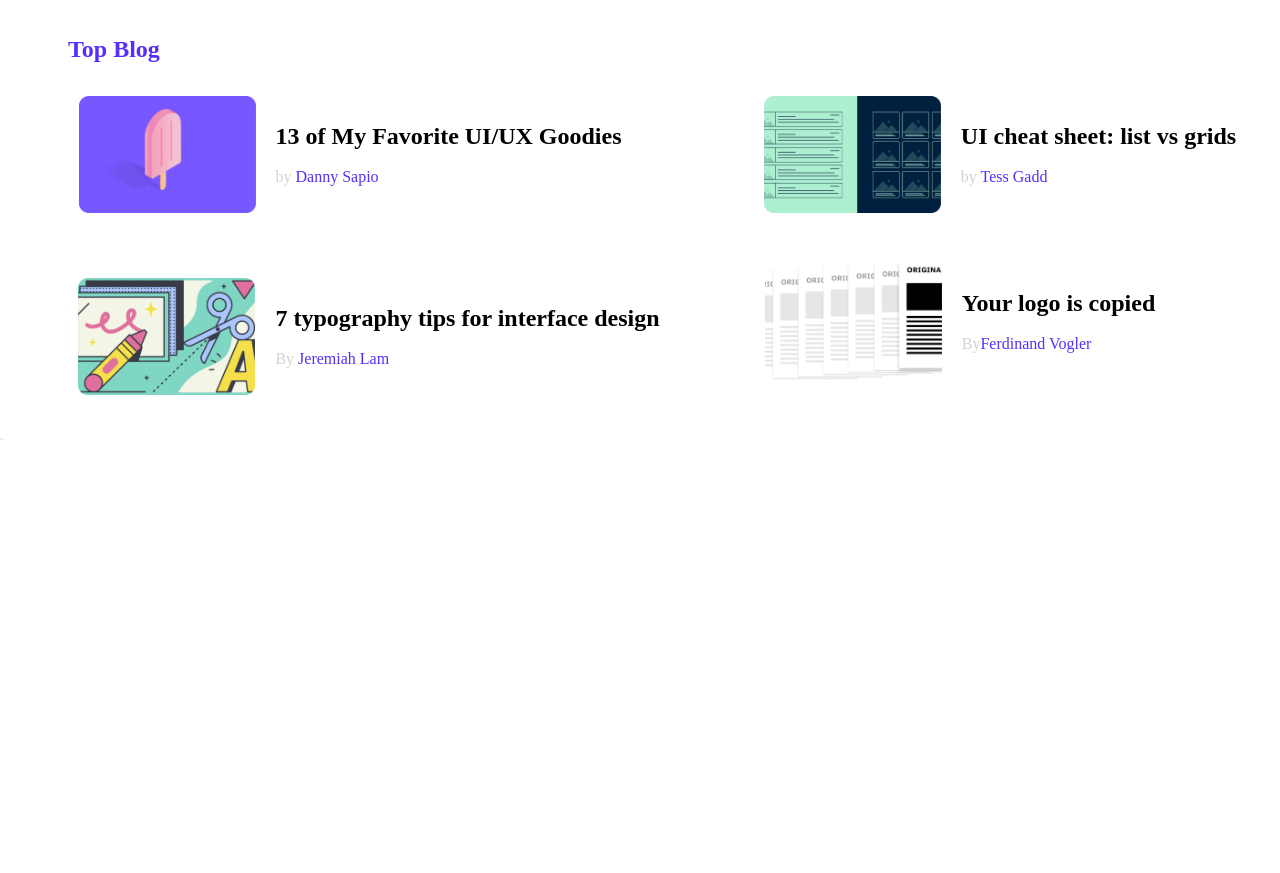
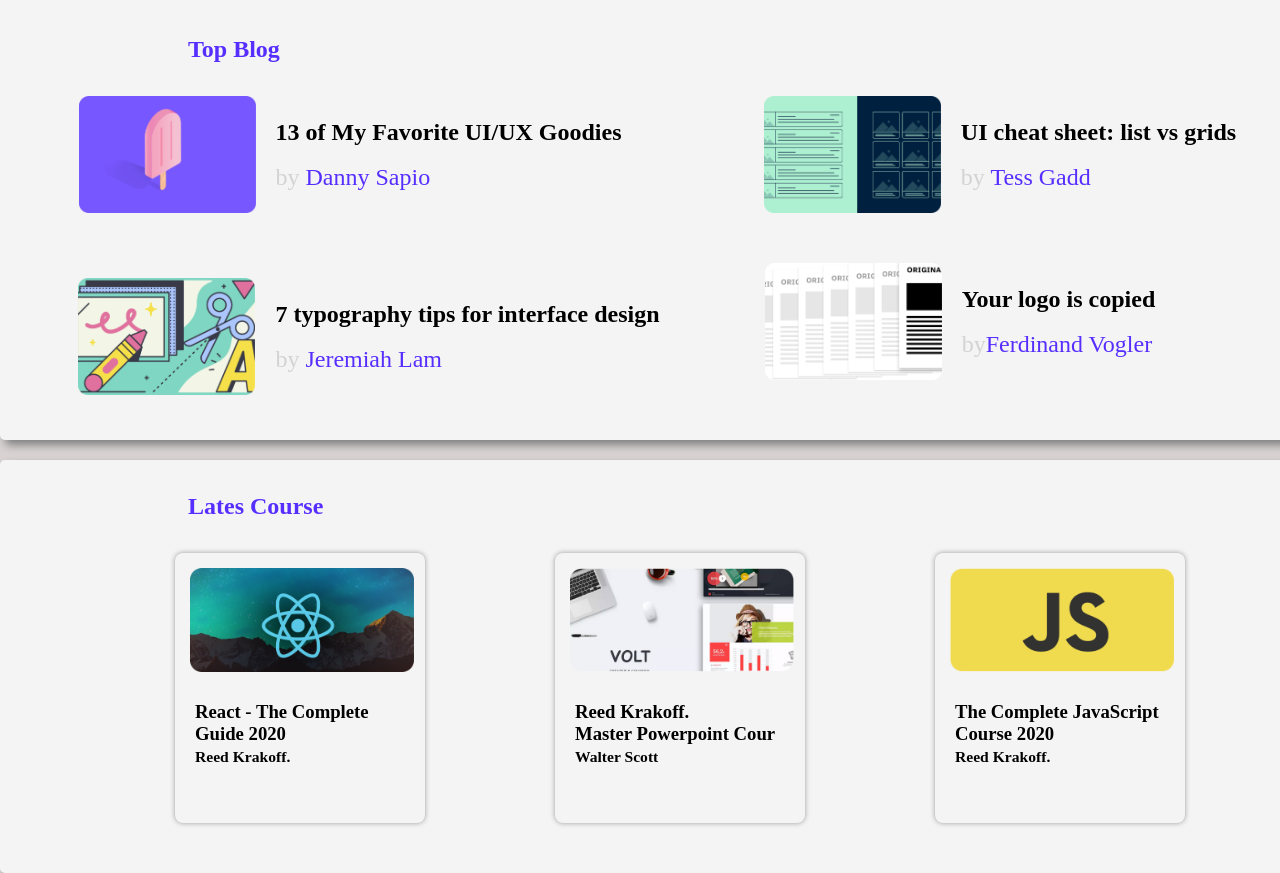
Before and after one commit to Md-arefin/leader-board-repo, a plain HTML site: page index.html in a window 1280 px wide. Shown: the part 505-1378 px from the top of the page. Before the commit the page ends 945 px from the top, so only its background shows below. Drawn offline with Linux system fonts and the light colour scheme.

Commit message:
added course section

```diff
--- a/index.html
+++ b/index.html
@@ -91,7 +91,7 @@
                         <h2 class="blog-title">7 typography tips
                             for interface design</h2><br>
                         <p class="author">
-                            By <span class="by">Jeremiah Lam</span> </p>
+                            by <span class="by">Jeremiah Lam</span> </p>
                     </div>
                 </div>
                 <div class="top-blog-container ">
@@ -101,13 +101,38 @@
                             <h2 class="blog-title">Your logo is
                                 copied</h2><br>
                             <p class="author">
-                                By<span class="by">Ferdinand Vogler</span> </p>
+                                by<span class="by">Ferdinand Vogler</span> </p>
                         </div>
                     </div>
                 </div>
         </section>
         <!-- ----------------------------------------------------------------------------------------------------------------------- -->
     </main>
+    <section class="container blog-player">
+        <h1 class="top-player-title">Lates Course</h1>
+        <div class="course-container">
+            <div class="course">
+                <img  src="./images/courses/course-1.png" alt="" class="course-img-546">
+                <div class="course-title">
+                    <h3>React - The Complete <br>Guide 2020 <br>
+                        <small>Reed Krakoff.</small> </h3>
+                </div>
+            </div>
+            <div class="course">
+                <img class="course-img-546" src="./images/courses/course-2.png" alt="">
+                <div class="course-title">
+                    <h3>Reed Krakoff. <br> Master Powerpoint Cour <br> <small>Walter Scott</small></h3>
+                </div>
+            </div>
+            <div class="course">
+                <img class="course-img-546" src="./images/courses/course-3.png" alt="">
+                <div class="course-title">
+                    <h3>The Complete JavaScript <br>Course 2020 <br> <small>Reed Krakoff.</small></h3>
+                </div>
+            </div>
+        </div>
+
+    </section>
     <footer>
 
     </footer>
--- a/style.css
+++ b/style.css
@@ -10,7 +10,7 @@
     margin: 0;
 }
 body{
-    background-color:#ffffff;
+    background-color:#d8d2d2;
 }
 img{
     width: 100%;
@@ -25,6 +25,7 @@ img{
 .blog-player{
     box-shadow: 5px 5px 8px gray;
     margin-top: 20px;
+    background-color: rgba(255, 255, 255, 0.753);
 
 }
 .nav__container{
@@ -72,12 +73,16 @@ nav > ul{
 .grid-container{
     display: grid;
     grid-template-columns: repeat(3,1fr);
+    justify-content: center;
+    align-items: center;
+    margin: 0 0 0 130px;
 }
 .top-player-title{
     font-size: 24px;
     font-weight: 800;
     padding: 33px;
     color: var(--primary-color);
+    margin-left: 120px;
 }
 .top-player-container{
     display: flex;
@@ -120,8 +125,34 @@ hr{
 }
 .author{
     color: lightgrey;
+    font-size: 24px;
 }
 .by{
     color: var(--primary-color);
 }
 /* ************************************************************************************************ */
+.course-container{
+    display: grid;
+    grid-template-columns: repeat(3,1fr);
+    justify-content: center;
+    align-items: center;
+    margin-left: 140px;
+}
+.course{
+    width: 250px;
+    height: 270px;
+    -moz-box-shadow: 0 0 5px #999;
+    -webkit-box-shadow: 0 0 5px #999;
+    box-shadow: 0 0 5px #999;
+    border-radius: 8px;
+    margin-bottom: 50px;
+
+}
+.course-img-546{
+    padding: 15px;
+    width: 224px;
+    height: 104px;
+}
+.course-title{
+    margin: 10px 0 0 20px;
+}
```
